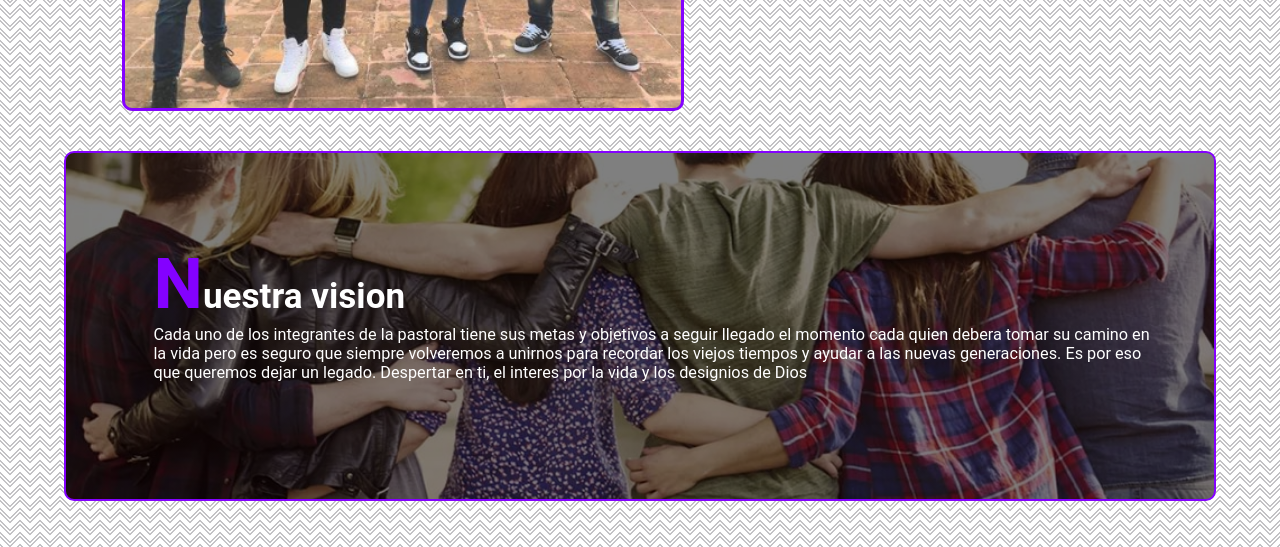
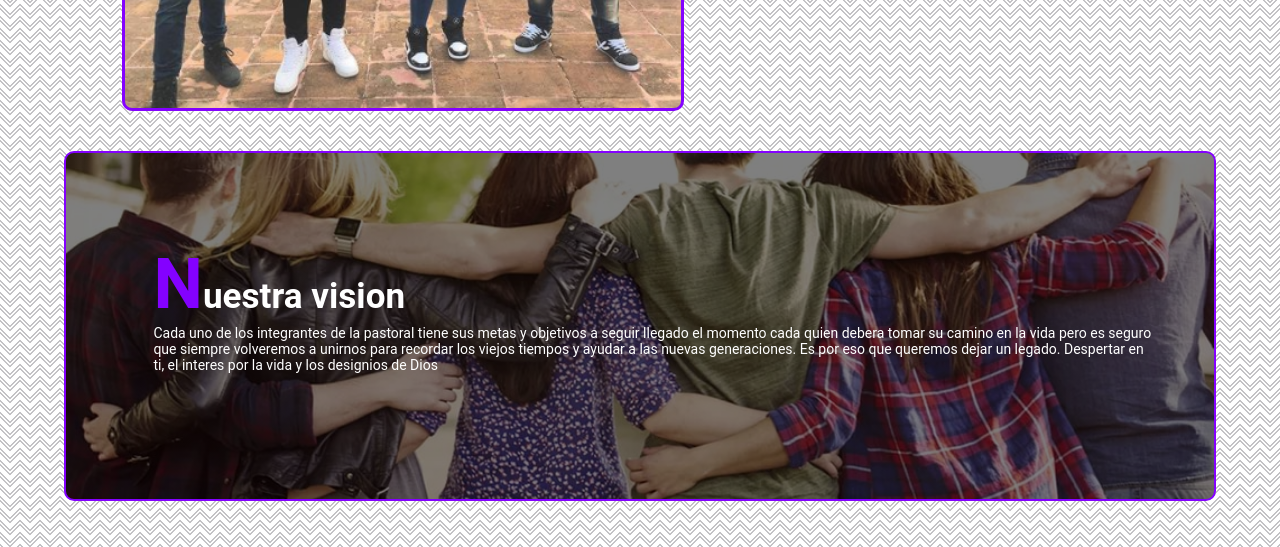
Before and after one commit to Andejy/pastoral-jupe, a plain HTML site: page index.html in a window 1280 px wide. Shown: the part 1041-1588 px from the top of the page. Drawn offline with nearby package versions, Linux system fonts and the light colour scheme.

Commit message:
Update style.css

```diff
--- a/style.css
+++ b/style.css
@@ -329,4 +329,11 @@ footer img {
     #show_case{
        padding: 20px;
     }
+
+     }
+    #Nuestro_futuro .container p {
+        font-size: 14px;
+
+
 }
+}
```
